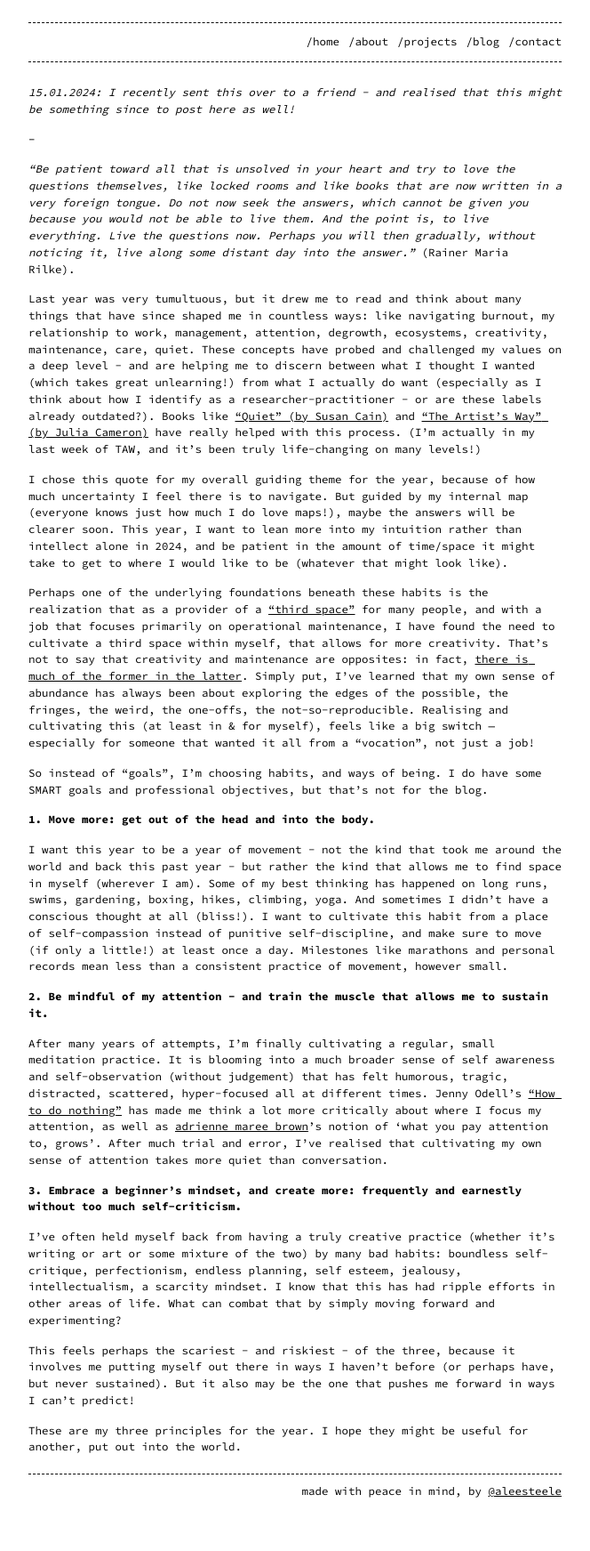
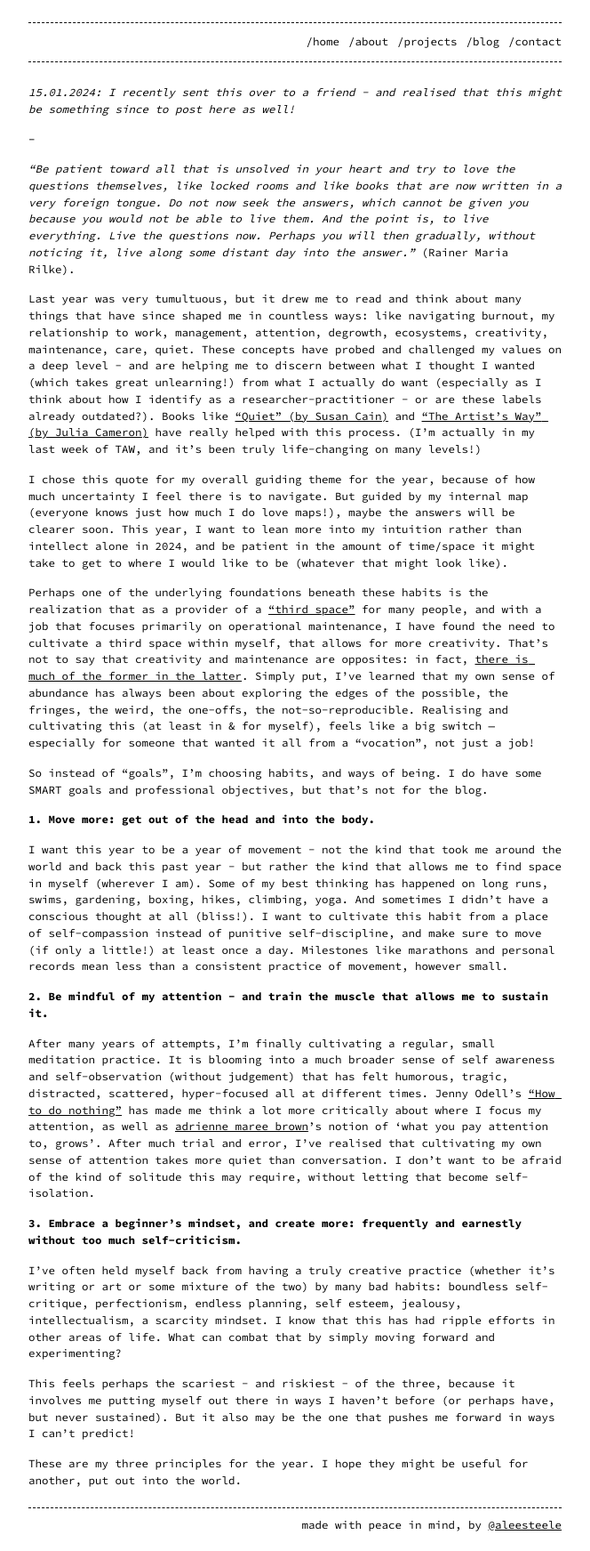
Before and after one commit to riggraz/no-style-please, a Jekyll site: the page built from _posts/2024-01-05-2024-principles.md, in a window 1280 px wide. Shown: the whole page at 89% size, without its empty margins (308-972 px from the left). Built offline with Jekyll 4.4.1, drawn with Linux system fonts in a browser that asks for light colours; before the commit the page ends 1706 px from its top, so only the background shows below that.

Commit message:
Update 2024-01-05-2024-principles.md

```diff
--- a/_posts/2024-01-05-2024-principles.md
+++ b/_posts/2024-01-05-2024-principles.md
@@ -25,7 +25,7 @@ I want this year to be a year of movement - not the kind that took me around the
 
 **2. Be mindful of my attention - and train the muscle that allows me to sustain it.**
 
-After many years of attempts, I’m finally cultivating a regular, small meditation practice. It is blooming into a much broader sense of self awareness and self-observation (without judgement) that has felt humorous, tragic, distracted, scattered, hyper-focused all at different times. Jenny Odell's ["How to do nothing"](https://thecreativeindependent.com/people/jenny-odell-on-taking-the-time-you-need-to-notice-think-and-grow/) has made me think a lot more critically about where I focus my attention, as well as [adrienne maree brown](https://adriennemareebrown.net/2018/01/01/attention-liberation-a-commitment-a-year-of-practice/)'s notion of 'what you pay attention to, grows'. After much trial and error, I've realised that cultivating my own sense of attention takes more quiet than conversation.
+After many years of attempts, I’m finally cultivating a regular, small meditation practice. It is blooming into a much broader sense of self awareness and self-observation (without judgement) that has felt humorous, tragic, distracted, scattered, hyper-focused all at different times. Jenny Odell's ["How to do nothing"](https://thecreativeindependent.com/people/jenny-odell-on-taking-the-time-you-need-to-notice-think-and-grow/) has made me think a lot more critically about where I focus my attention, as well as [adrienne maree brown](https://adriennemareebrown.net/2018/01/01/attention-liberation-a-commitment-a-year-of-practice/)'s notion of 'what you pay attention to, grows'. After much trial and error, I've realised that cultivating my own sense of attention takes more quiet than conversation. I don't want to be afraid of the kind of solitude this may require, without letting that become self-isolation.
 
 **3. Embrace a beginner’s mindset, and create more: frequently and earnestly without too much self-criticism.**
 
```
